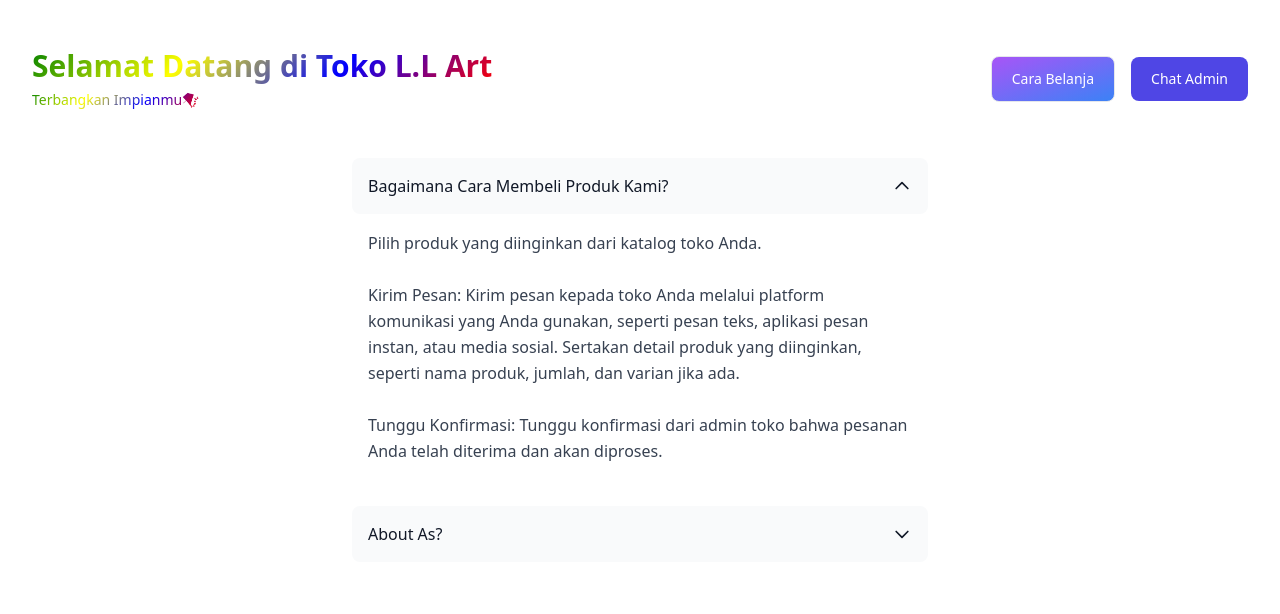
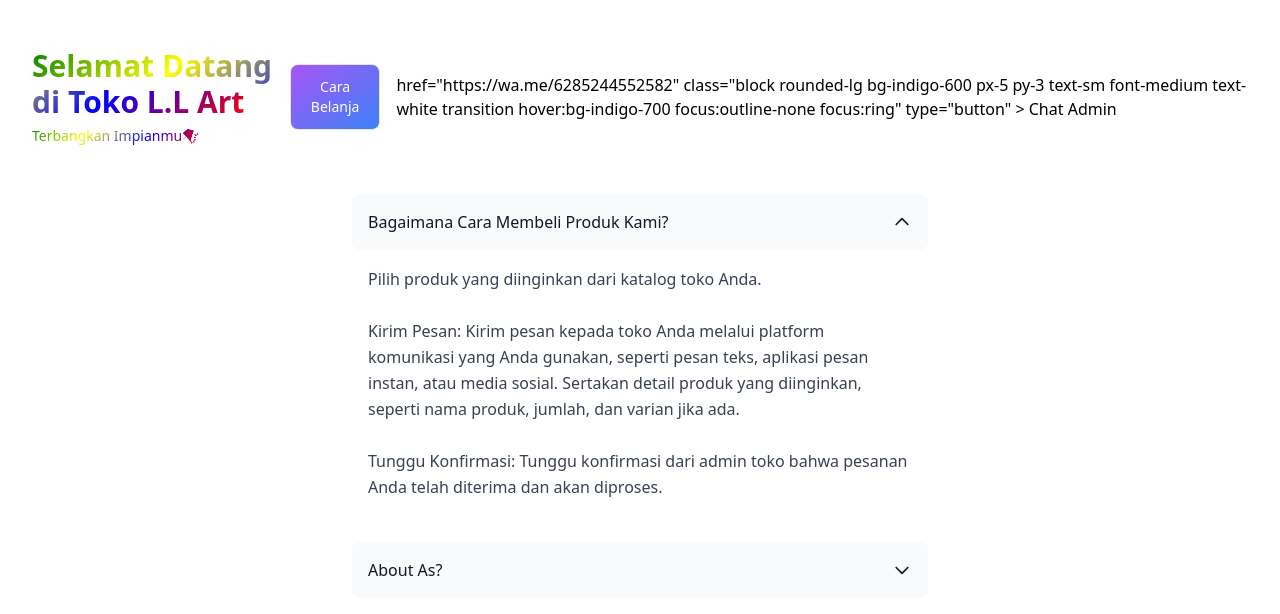
Before and after one commit to Magiciand-max/web, a plain HTML site: page L.L2.html in a window 1280 px wide. Drawn offline with nearby package versions, Linux system fonts and the light colour scheme.

Commit message:
Update L.L2.html

```diff
--- a/L.L2.html
+++ b/L.L2.html
@@ -29,12 +29,13 @@
                 <span class="text-sm font-medium text-white"> Cara Belanja </span>
               </button>
 
-              <button
+              <a>
+                href="https://wa.me/6285244552582"
                 class="block rounded-lg bg-indigo-600 px-5 py-3 text-sm font-medium text-white transition hover:bg-indigo-700 focus:outline-none focus:ring"
                 type="button"
               >
                 Chat Admin
-              </button>
+              </a>
             </div>
           </div>
         </div>
```
